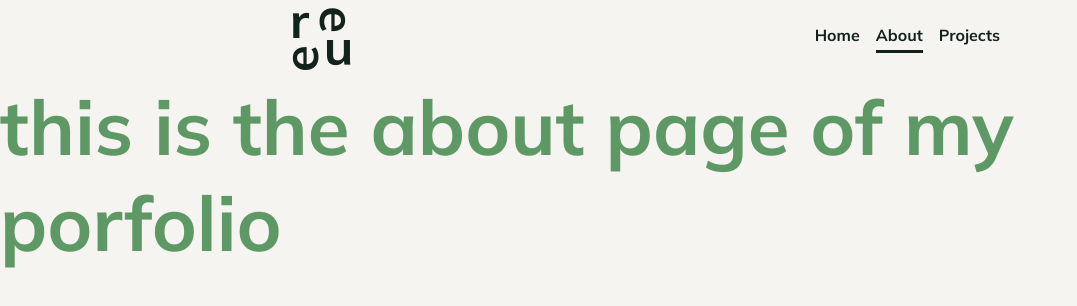
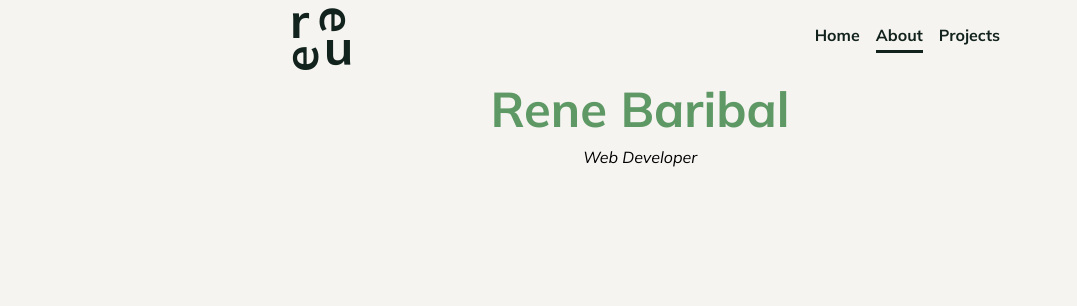
Before and after one commit to RiinSeresuto/that-kind-of-awesome-portfolio, an Astro site: page /about in a window 1280 px wide. Shown: the whole page, without its empty margins (0-1077 px from the left). Built offline with nearby package versions, Linux system fonts and the light colour scheme; Astro itself is replaced by a stand-in of ours.

```diff
--- a/src/pages/about.astro
+++ b/src/pages/about.astro
@@ -5,5 +5,8 @@ const title = "About";
 ---
 
 <Layout title={title}>
-	<h1>this is the about page of my porfolio</h1>
+	<div class="container">
+		<h3><center>Rene Baribal</center></h3>
+		<p><center><em>Web Developer</em></center></p>
+	</div>
 </Layout>
```
